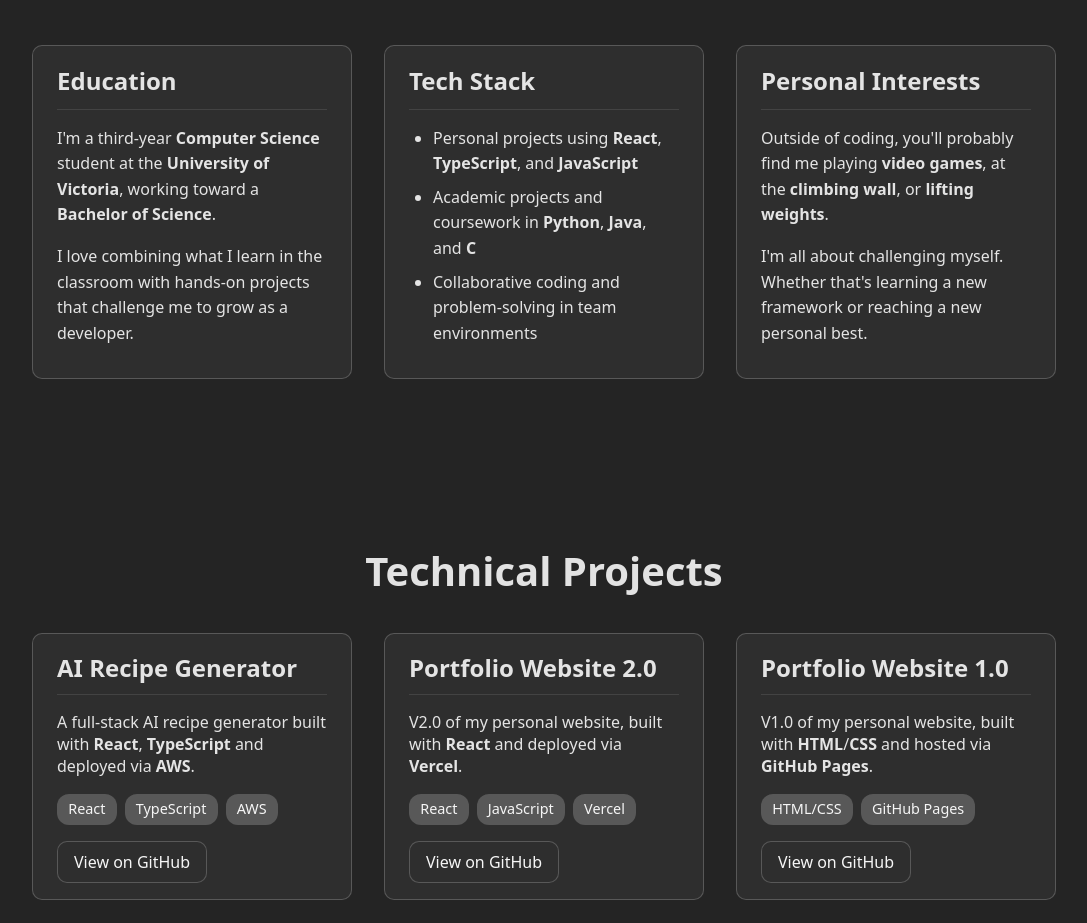
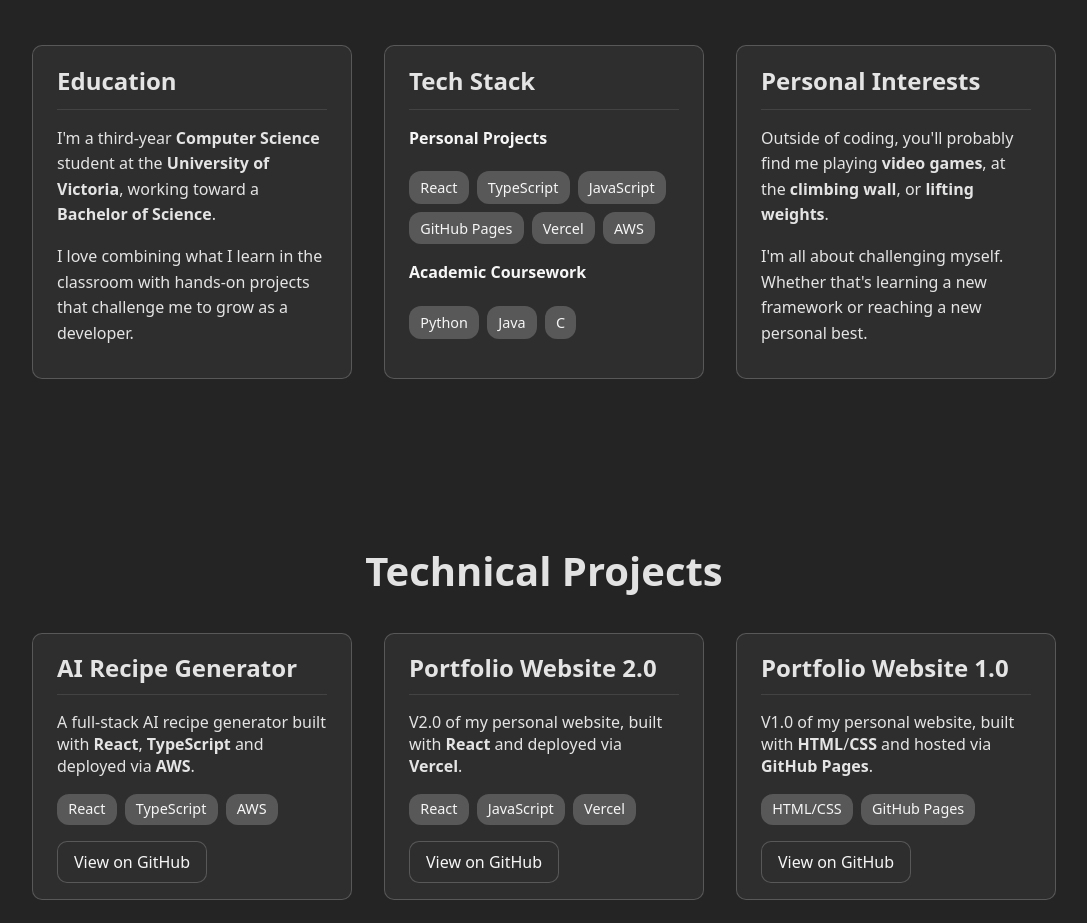
Before and after one commit to jerometaruc/cloud-resume-challenge, a React (Vite) app: page / in a window 1280 px wide. Shown: the part 984-1907 px from the top of the page, without its empty margins (96-1183 px from the left). Built offline with nearby package versions, Linux system fonts and the light colour scheme.

Commit message:
Modularized Tech Stack in About.tsx; Updated style and formatting in About.css

```diff
--- a/src/components/About.tsx
+++ b/src/components/About.tsx
@@ -1,5 +1,36 @@
 import React from 'react'
 import '../styles/About.css'
+
+const personalProjectsTech = [
+    'React',
+    'TypeScript',
+    'JavaScript',
+    'GitHub Pages',
+    'Vercel',
+    'AWS'
+]
+
+const academicCourseworkTech = [
+    'Python',
+    'Java',
+    'C'
+]
+
+interface TechStackGroupProps {
+    title: string
+    items: string[]
+}
+
+const TechStackGroup: React.FC<TechStackGroupProps> = ({ title, items }) => (
+    <div className="tech-stack-group">
+        <h4>{title}</h4>
+        <div className="tech-stack">
+            {items.map(item => (
+                <span key={item}>{item}</span>
+            ))}
+        </div>
+    </div>
+)
 
 const About: React.FC = () => {
     return (
@@ -18,11 +49,8 @@ const About: React.FC = () => {
                     </div>
                     <div className="about-card">
                         <h3>Tech Stack</h3>
-                        <ul>
-                            <li>Personal projects using <b>React</b>, <b>TypeScript</b>, and <b>JavaScript</b></li>
-                            <li>Academic projects and coursework in <b>Python</b>, <b>Java</b>, and <b>C</b></li>
-                            <li>Collaborative coding and problem-solving in team environments</li>
-                        </ul>
+                        <TechStackGroup title="Personal Projects" items={personalProjectsTech} />
+                        <TechStackGroup title="Academic Coursework" items={academicCourseworkTech} />
                     </div>
                     <div className="about-card">
                         <h3>Personal Interests</h3>
--- a/src/styles/About.css
+++ b/src/styles/About.css
@@ -57,3 +57,29 @@
 .about-card a:hover {
     text-decoration: underline;
 }
+
+.tech-stack-group {
+    margin-bottom: 1rem;
+}
+
+.tech-stack-group h4 {
+    font-size: 1rem;
+    margin: 0 0 0.5rem 0;
+    color: #f6f6f6;
+    padding-bottom: 0.25rem;
+}
+
+.tech-stack {
+    display: flex;
+    flex-wrap: wrap;
+    gap: 0.5rem;
+    margin: 0;
+}
+
+.tech-stack span {
+    background: rgba(255, 255, 255, 0.2);
+    color: #f6f6f6;
+    padding: 0.3rem 0.7rem;
+    border-radius: 12px;
+    font-size: 0.9rem;
+}
```
